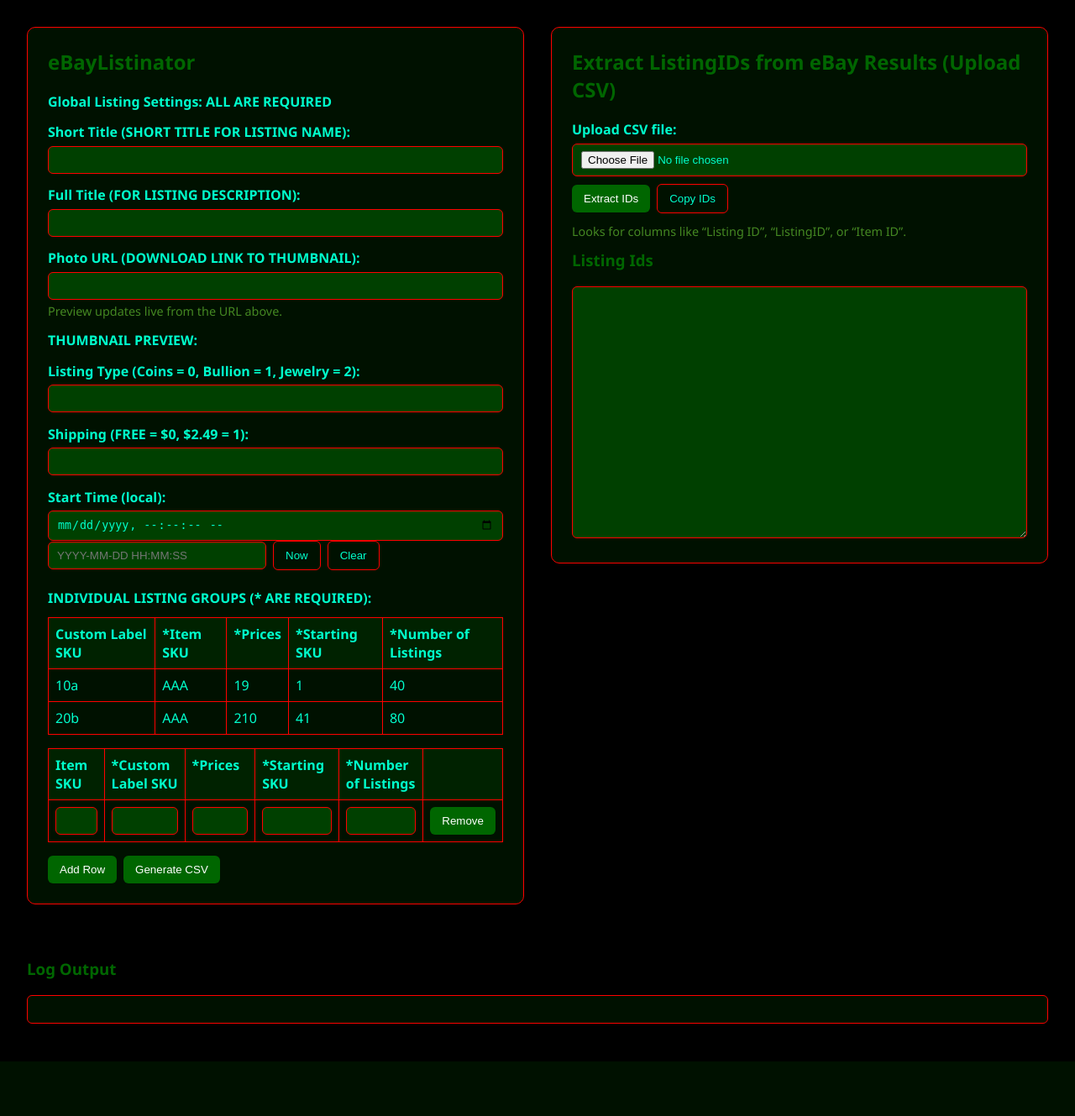
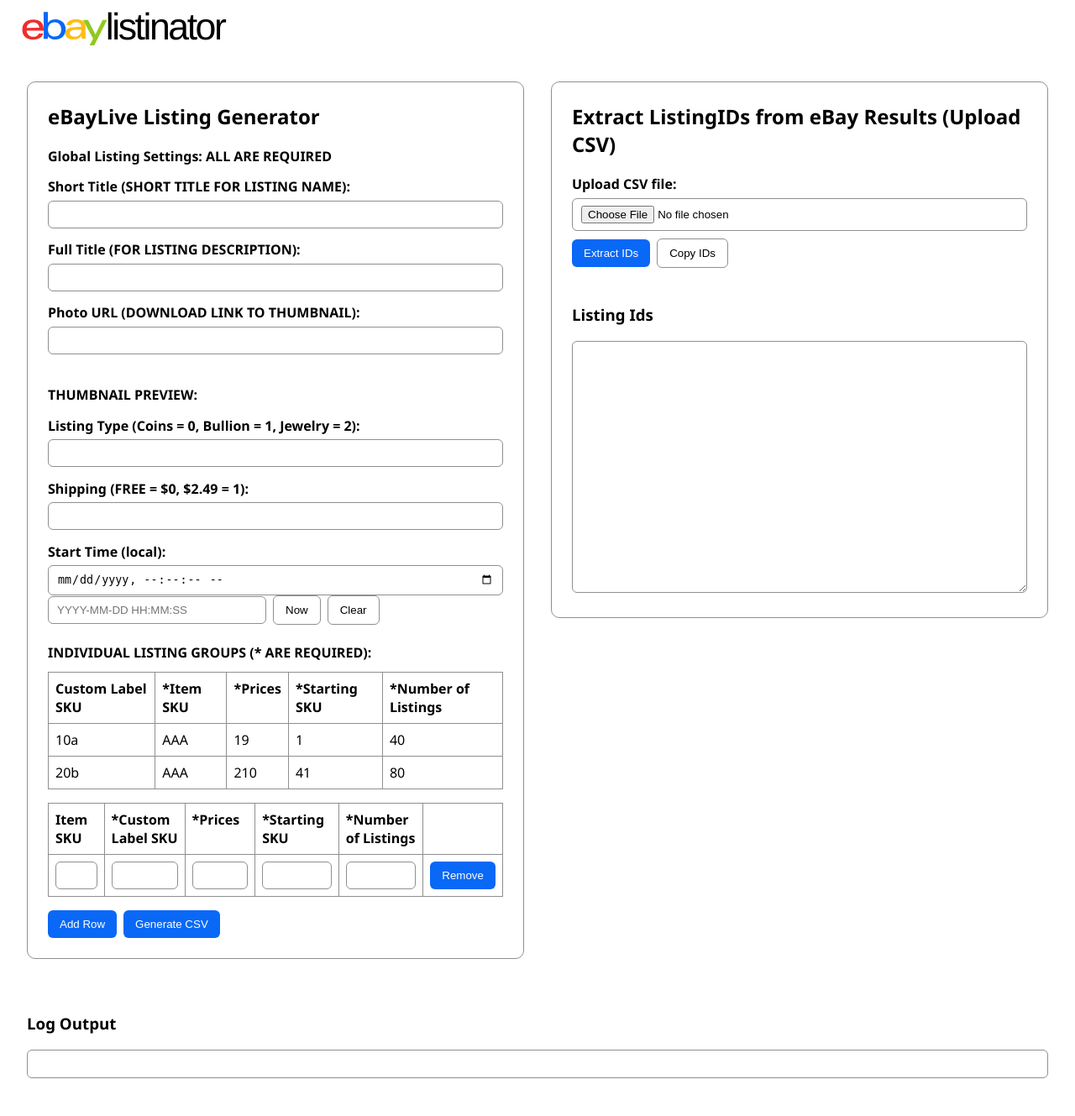
Before and after one commit to Vixcalibur/ebaylistinator, a FastAPI app: page /ebaylive.html in a window 1280 px wide. Shown: the whole page at 84% size. Before the commit the page ends 1264 px from the top, so only its background shows below. Run offline with FastAPI, Linux system fonts and the light colour scheme.

Commit message:
Update ebaylive.html: Made it look more like ebay

```diff
--- a/templates/ebaylive.html
+++ b/templates/ebaylive.html
@@ -6,13 +6,13 @@
   <meta name="viewport" content="width=device-width, initial-scale=1" />
   <style>
     :root{
-      --bg:#000000; --surface:#001100; --surface-2:#004000;
-      --border:#FF0000; --accent:#006600; --text:#00FFCC; --muted:#448822;
+      --bg:#FFFFFF; --surface:#FFFFFF; --surface-2:#FFFFFF;
+      --border:#8f8f8f; --accent:#0968f6; --text:#000000; --muted:#FFFFFF;
     }
     *{box-sizing:border-box}
     html,body{height:100%}
     body{margin:0;font-family:Segoe UI,Arial,sans-serif;background:var(--bg);color:var(--text)}
-    h2,h3{color:var(--accent);margin-top:0}
+    h2,h3{color:var(--text);margin-top:0}
     .container{display:flex;gap:2rem;align-items:flex-start;padding:2rem;flex-wrap:wrap}
     .panel{background:var(--surface);padding:1.5rem;border-radius:10px;flex:1;min-width:340px;border:1px solid var(--border)}
     label{display:block;margin:.9rem 0 .35rem;font-weight:600}
@@ -29,8 +29,8 @@
     button:hover, input[type="submit"]:hover{filter:brightness(1.08)}
     table{width:100%;border-collapse:collapse;margin:.75rem 0 1rem}
     th,td{border:1px solid var(--border);padding:8px;vertical-align:top}
-    th{background:#002200;text-align:left}
-    img{margin-top:.5rem;border-radius:6px;max-width:100%;background:#000;border:1px solid var(--border)}
+    th{background:var(--surface);text-align:left}
+    img{margin-top:.5rem;border-radius:6px;max-width:100%;background:var(--surface);border:1px solid var(--border)}
     pre{background:var(--surface);color:var(--muted);padding:1rem;border-radius:6px;border:1px solid var(--border);overflow:auto}
     .row-actions{display:flex;gap:.5rem;align-items:center;flex-wrap:wrap}
     .inline-note{color:var(--muted);font-size:.9rem;margin:.25rem 0 .75rem}
@@ -39,11 +39,83 @@
 </head>
 <body>
 
+<div>
+
+
+<!-- Centered container (optional) -->
+<div class="center">
+  <!-- SVG as the button -->
+  <a href="/index.html" class="svg-btn" aria-label="Go to Listinator page">
+    <svg xmlns="http://www.w3.org/2000/svg" viewBox="-20 -10 315 58" id="gh-logo" aria-labelledby="ebayLogoTitle" role="img">
+  <title id="ebayLogoTitle">eBay Home + listinator</title>
+  <!-- eBay logo (unchanged) -->
+  <g>
+    <path fill="#F02D2D" d="M24.355 22.759c-.269-5.738-4.412-7.838-8.826-7.813-4.756.026-8.544 2.459-9.183 7.915zM6.234 26.93c.364 5.553 4.208 8.814 9.476 8.785 3.648-.021 6.885-1.524 7.952-4.763l6.306-.035c-1.187 6.568-8.151 8.834-14.145 8.866C4.911 39.844.043 33.865-.002 25.759c-.05-8.927 4.917-14.822 15.765-14.884 8.628-.048 14.978 4.433 15.033 14.291l.01 1.625z"></path>
+    <path fill="#0968F6" d="M46.544 35.429c5.688-.032 9.543-4.148 9.508-10.32s-3.947-10.246-9.622-10.214-9.543 4.148-9.509 10.32 3.974 10.245 9.623 10.214zM30.652.029l6.116-.034.085 15.369c2.978-3.588 7.1-4.65 11.167-4.674 6.817-.037 14.412 4.518 14.468 14.454.045 8.29-5.941 14.407-14.422 14.454-4.463.026-8.624-1.545-11.218-4.681a33.237 33.237 0 01-.19 3.731l-5.994.034c.09-1.915.185-4.364.174-6.322z"></path>
+    <path fill="#FFBD14" d="M77.282 25.724c-5.548.216-8.985 1.229-8.965 4.883.013 2.365 1.94 4.919 6.7 4.891 6.415-.035 9.826-3.556 9.794-9.289v-.637c-2.252.02-5.039.054-7.529.152zm13.683 7.506c.01 1.778.071 3.538.232 5.1l-5.688.032a33.381 33.381 0 01-.225-3.825c-3.052 3.8-6.708 4.909-11.783 4.938-7.532.042-11.585-3.915-11.611-8.518-.037-6.665 5.434-9.049 14.954-9.318 2.6-.072 5.529-.1 7.945-.116v-.637c-.026-4.463-2.9-6.285-7.854-6.257-3.68.021-6.368 1.561-6.653 4.2l-6.434.035c.645-6.566 7.53-8.269 13.595-8.3 7.263-.04 13.406 2.508 13.448 10.192z"></path>
+    <path fill="#92C821" d="M91.939 19.852l-4.5-8.362 7.154-.04 10.589 20.922 10.328-21.02 6.486-.048-18.707 37.251-6.85.039 5.382-10.348-9.887-18.393"></path>
+  </g>
+
+  <!-- LISTINATOR wordmark aligned to logo baseline -->
+  <style>
+    .wordmark {
+      font-family: "eBay Market Sans","Univers","Helvetica Neue",Arial,sans-serif;
+      font-weight: 500;
+      letter-spacing: -3px;   /* tighten slightly; adjust to taste */
+    }
+  </style>
+
+  <!-- Position to the right of the 122-wide logo.
+       Baseline ~39 matches the logo’s visual baseline. -->
+  <text x="120" y="39" class="wordmark" font-size="54" fill="#000">listinator</text>
+</svg>
+
+  </a>
+</div>
+
+<style>
+  .left {
+    display: flex;
+    justify-content: center;
+    align-items: center;
+    padding: 24px;
+  }
+
+  /* Make the SVG act like a button */
+  .svg-btn {
+    display: inline-block;
+    line-height: 0;            /* removes inline gap */
+    text-decoration: none;     /* no underline */
+    border-radius: 8px;        /* button-like feel */
+    padding: 6px 10px;
+    transition: transform .06s ease, box-shadow .12s ease;
+    outline: none;
+  }
+
+  .svg-btn:focus-visible {
+    box-shadow: 0 0 0 3px #000;   /* keyboard focus ring */
+  }
+  /* Optional: control size of the SVG button */
+  .svg-btn svg {
+    height: 48px;               /* scale as needed */
+    width: auto;
+    display: block;
+  }
+  .svg-btn { cursor: pointer; }
+</style>
+
+
+
+
+
+</div>
+
+
 <div class="container">
 
   <!-- LEFT: main form -->
   <div class="panel" id="left-panel">
-    <h2>eBayListinator</h2>
+    <h2>eBayLive Listing Generator</h2>
 
     <form method="post" action="/generate" id="main-form">
       <label><b>Global Listing Settings: ALL ARE REQUIRED</b></label>
```
